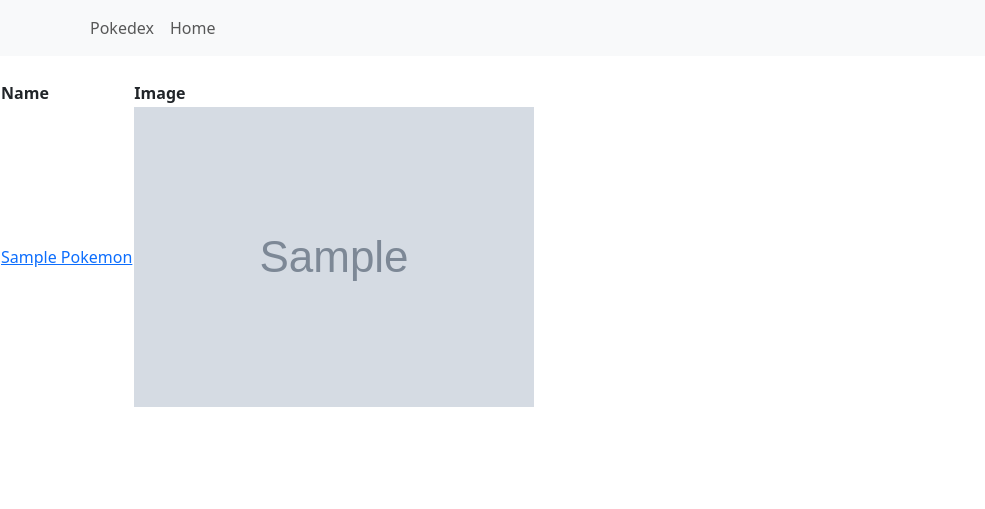
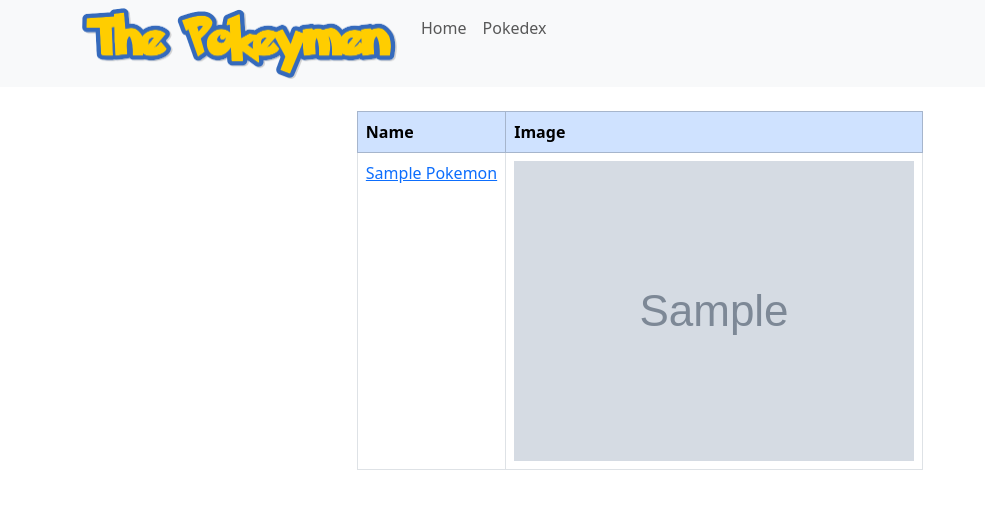
Before and after one commit to loganfu06/ThePokeymen, a Django app: page /pokedex/ in a window 1280 px wide. Shown: the top 509 px of the page, without its empty margins (0-985 px from the left). Run offline with Django 4.2, Linux system fonts and the light colour scheme; tables that the repository leaves empty hold one stand-in row (values such as "Sample post"); grey boxes marked "Sample" are stand-in pictures.

Commit message:
bootstrap for tables

```diff
--- a/pokemon/core/static/main.css
+++ b/pokemon/core/static/main.css
@@ -1,3 +1,7 @@
 .title {
     text-align: center;
 }
+
+.t-header {
+    background-color: skyblue;
+}
--- a/pokemon/core/templates/base.html
+++ b/pokemon/core/templates/base.html
@@ -12,13 +12,20 @@
 <body>
     <nav class="navbar navbar-expand-sm bg-light">
         <div class="container">
+
             <ul class="navbar-nav">
                 <li class="nav-item">
-                    <a class="nav-link" href="http://127.0.0.1:8000/pokedex/">Pokedex</a>
+                    <a class="navbar-brand">
+                        <img src="{% static 'img/pokeymen.png'%}" alt="Avatar Logo" style="width:315px; height:71px;">
+                    </a>
                 </li>
                 <li class="nav-item">
                     <a class="nav-link" href="http://127.0.0.1:8000/home/">Home</a>
                 </li>
+                <li class="nav-item">
+                    <a class="nav-link" href="http://127.0.0.1:8000/pokedex/">Pokedex</a>
+                </li>
+
             </ul>
         </div>
     </nav>
--- a/pokemon/pokedex/templates/pokedex/pokemon_detail.html
+++ b/pokemon/pokedex/templates/pokedex/pokemon_detail.html
@@ -5,8 +5,8 @@
 <a href="{% url 'pokedex:pokemon_list' %}">Go back to Pokemon list</a><br/><br/>
 <a href="{% url 'pokedex:pokemon_delete' object.id %}">Delete Pokemon</a><br/>
 
-<table>
-    <tr>
+<table class="table table-bordered">
+    <tr class="table-info">
     <th>Name</th>
     <th>Image</th>
     <th>Type</th>
--- a/pokemon/pokedex/templates/pokedex/pokemon_list.html
+++ b/pokemon/pokedex/templates/pokedex/pokemon_list.html
@@ -2,8 +2,10 @@
 
 {% block content %}
 <br>
-<table>
-    <tr>
+<div class="row justify-content-center">
+    <div class="col-auto">
+<table class="table table-bordered">
+    <tr class="table-primary">
     <th>Name</th>
     <th>Image</th>
     {% comment %} <th>HP</th>
@@ -26,6 +28,8 @@
     <td>{{pokemon.speed}}</td> {% endcomment %}
 {% endfor %}
 </table>
+</div>
+</div>
 {% endblock content %}
 
 {% comment %} class Pokemon(models.Model):
```
Also changed, not shown: pokemon/core/static/img/pokeymen.png (added).
